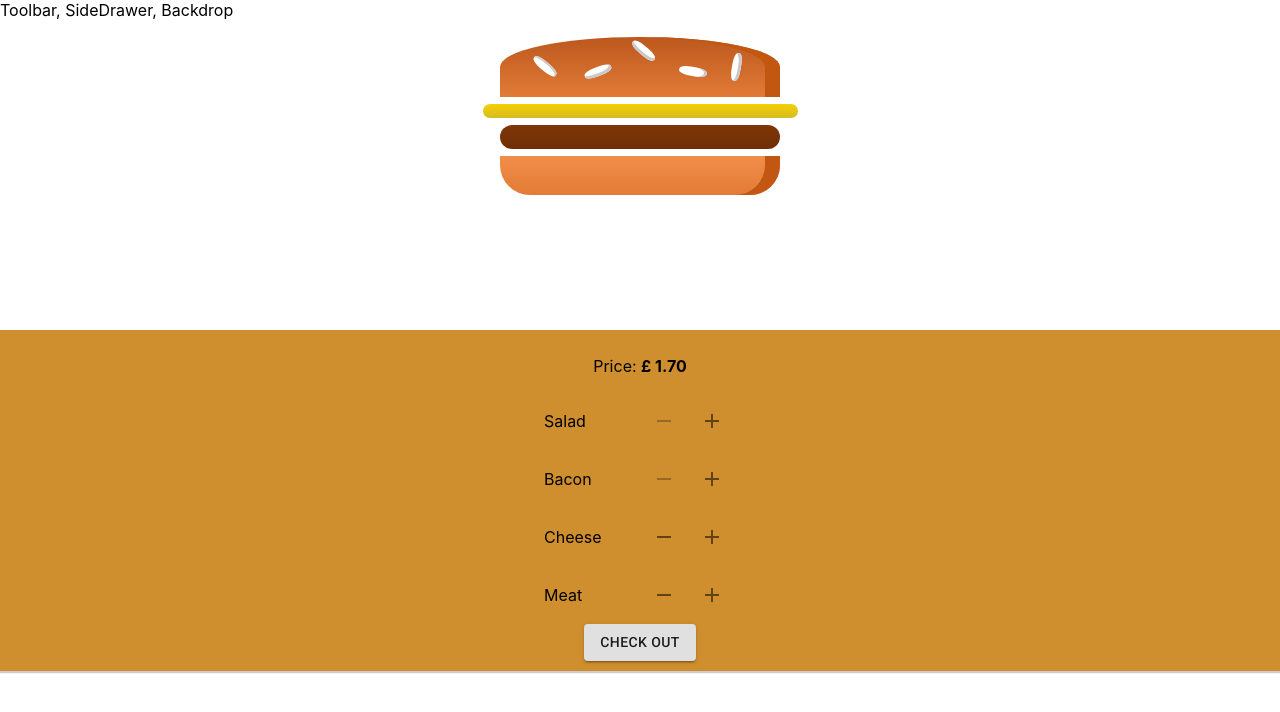
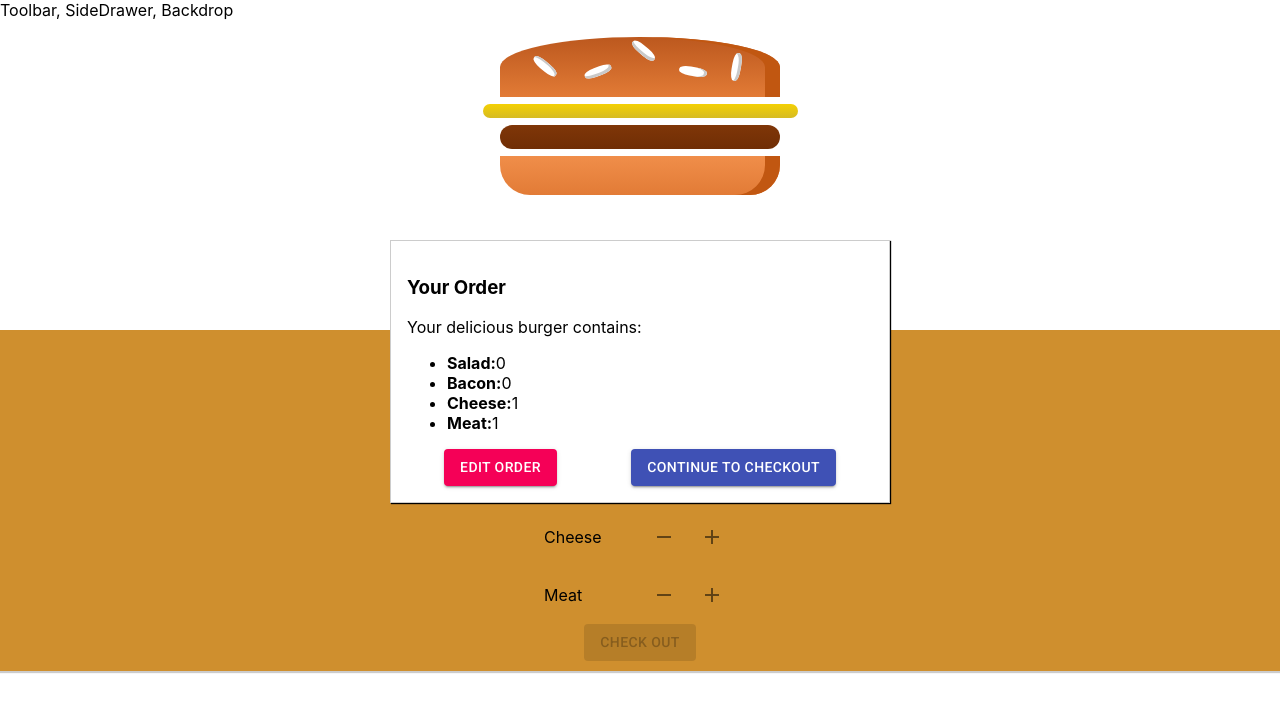
Before and after one commit to boi87/react-burger-builder, a React (Create React App) app: page / in a window 1280 px wide. Both pictures are taken after a click on the button "CHECK OUT". Shown: the top 712 px of the page. Built offline with nearby package versions, Linux system fonts and the light colour scheme.

Commit message:
purchase mode handler works

```diff
--- a/src/components/Burger/BuildControls/BuildControls.tsx
+++ b/src/components/Burger/BuildControls/BuildControls.tsx
@@ -1,7 +1,8 @@
 import React from 'react';
-import css from './BuildControls.module.css'
 import BuildControl from "./BuildControl/BuildControl";
 import {Button} from '@material-ui/core';
+
+import css from './BuildControls.module.css'
 
 const controls = [
     {label: 'Salad', type: 'salad'},
@@ -19,10 +20,14 @@ const BuildControls = (props: any) => (
                 label={ctrl.label}
                 added={() => props.addedIngredient(ctrl.type)}
                 removed={() => props.removedIngredient(ctrl.type)}
-                disabled={props.disabled[ctrl.type]}
+                disabled={props.disabledIngrCtrl[ctrl.type]}
             />
         ))}
-        <Button disabled={props.totalPrice === 0} variant="contained">CHECK OUT</Button>
+        <Button
+            disabled={props.totalPrice === 0 || props.purchasingMode}
+            variant="contained"
+            onClick={props.puschasingModeHandler}
+        >CHECK OUT</Button>
     </div>
 );
 
--- /dev/null
+++ b/src/components/Burger/OrderedSummary/OrderedSummary.tsx
@@ -0,0 +1,44 @@
+import React from "react";
+import Auxiliary from "../../../hoc/Auxiliary";
+import Button from "@material-ui/core/Button";
+
+const OrderedSummary = (props: any) => {
+    // console.log('ordersumm', props);
+    const ingredientsSummary = Object.keys(props.ingredients)
+        .map(ingKey => <li key={ingKey}>
+            <span
+                style={{'fontWeight': 'bold', 'textTransform': 'capitalize'}}
+            >
+                {ingKey}:
+            </span>
+            {props.ingredients[ingKey]}
+        </li>);
+
+    return (
+        <Auxiliary>
+            <h3>Your Order</h3>
+            <p>Your delicious burger contains:</p>
+            <ul>
+                {ingredientsSummary}
+            </ul>
+            <div style={{display: "flex", justifyContent: "space-around"}}>
+                <Button
+                    disabled={props.totalPrice === 0}
+                    variant="contained"
+                    color={"secondary"}
+                    onClick={props.puschasingModeHandler}
+                >Edit order
+                </Button>
+                <Button
+                    disabled={props.totalPrice === 0}
+                    variant="contained"
+                    color={"primary"}
+                    // onClick={props.puschasingModeHandler}
+                >Continue to checkout
+                </Button>
+            </div>
+        </Auxiliary>
+    )
+}
+
+export default OrderedSummary;
--- a/src/components/UI/Backdrop/Backdrop.tsx
+++ b/src/components/UI/Backdrop/Backdrop.tsx
@@ -0,0 +1,5 @@
+import React from "react";
+
+const backDrop = (props: any) => (<div></div>);
+
+export default backDrop;
--- a/src/components/UI/Modal/Modal.tsx
+++ b/src/components/UI/Modal/Modal.tsx
@@ -0,0 +1,11 @@
+import React from "react";
+
+import css from './modal.module.css';
+
+const modal = (props: any) => (
+    <div className={css.modal}>
+        {props.children}
+    </div>
+);
+
+export default modal;
--- /dev/null
+++ b/src/components/UI/Modal/modal.module.css
@@ -0,0 +1,20 @@
+.modal {
+    position: fixed;
+    z-index: 500;
+    background-color: white;
+    width: 70%;
+    border: 1px solid #ccc;
+    box-shadow: 1px 1px 1px black;
+    padding: 16px;
+    left: 15%;
+    top: 30%;
+    box-sizing: border-box;
+    transition: all 0.3s ease-out;
+}
+
+@media (min-width: 600px) {
+    .modal {
+        width: 500px;
+        left: calc(50% - 250px);
+    }
+}
--- a/src/containers/BurgerBuilder/BurgerBuilder.tsx
+++ b/src/containers/BurgerBuilder/BurgerBuilder.tsx
@@ -1,8 +1,12 @@
 import React, {Component} from 'react';
+
 import Auxiliary from '../../hoc/Auxiliary';
 import Burger from "../../components/Burger/Burger";
 import BuildControls from "../../components/Burger/BuildControls/BuildControls";
+import Modal from '../../components/UI/Modal/Modal';
+
 import {IState} from "../../models/burger.models";
+import OrderedSummary from "../../components/Burger/OrderedSummary/OrderedSummary";
 
 const INGREDIENT_PRICES = {
     salad: 50,
@@ -25,7 +29,8 @@ class BurgerBuilder extends Component<{}, IState> {
             cheese: 1,
             meat: 1
         },
-        totalPrice: 170
+        totalPrice: 170,
+        purchasing: false
     };
 
     addIngredientHandler = (type: keyof typeof INGREDIENT_PRICES) => {
@@ -56,9 +61,18 @@ class BurgerBuilder extends Component<{}, IState> {
         );
     };
 
+    purchaseModeHandler = () => {
+        this.setState(state =>
+            ({
+                ...this.state,
+                purchasing: !state.purchasing
+            })
+        )
+    };
+
     render() {
         // if no quantity for ingredient, disable remove button
-        const disabled: { [key: string]: {'add': boolean, 'rem': boolean} } = {
+        const disabled: { [key: string]: { 'add': boolean, 'rem': boolean } } = {
             salad: {add: false, rem: false},
             bacon: {add: false, rem: false},
             cheese: {add: false, rem: false},
@@ -68,14 +82,26 @@ class BurgerBuilder extends Component<{}, IState> {
             disabled[key].add = this.state?.ingredients[key] === 5;
             disabled[key].rem = this.state?.ingredients[key] === 0;
         }
+
         return (
             <Auxiliary>
+                {this.state.purchasing ?
+                    <Modal>
+                        <OrderedSummary
+                            ingredients={this.state.ingredients}
+                            puschasingModeHandler={this.purchaseModeHandler}
+                        />
+                    </Modal>
+                    : null}
+
                 <Burger ingredients={this.state.ingredients}/>
                 <BuildControls
                     addedIngredient={this.addIngredientHandler}
                     removedIngredient={this.removeIngredientHandler}
                     totalPrice={this.state.totalPrice}
-                    disabled={disabled}
+                    disabledIngrCtrl={disabled}
+                    puschasingModeHandler={this.purchaseModeHandler}
+                    purchasingMode={this.state.purchasing}
                 />
             </Auxiliary>
         )
--- a/src/models/burger.models.tsx
+++ b/src/models/burger.models.tsx
@@ -2,7 +2,8 @@ export interface IState {
     ingredients: {
         [key: string]: number;
     },
-    totalPrice: number
+    totalPrice: number,
+    purchasing: boolean
 }
 
 export interface IBurgerIngredientProps {
```
